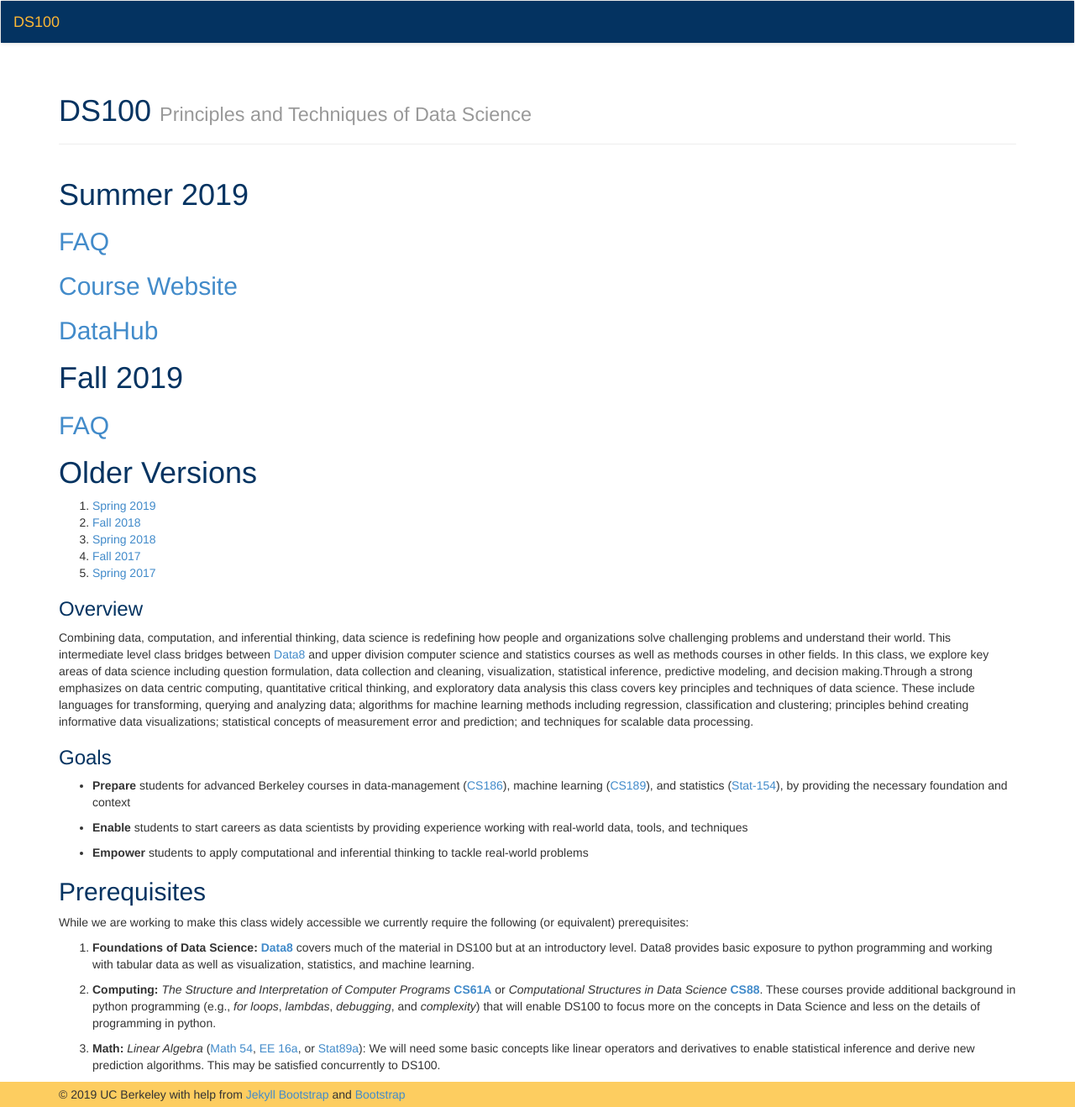
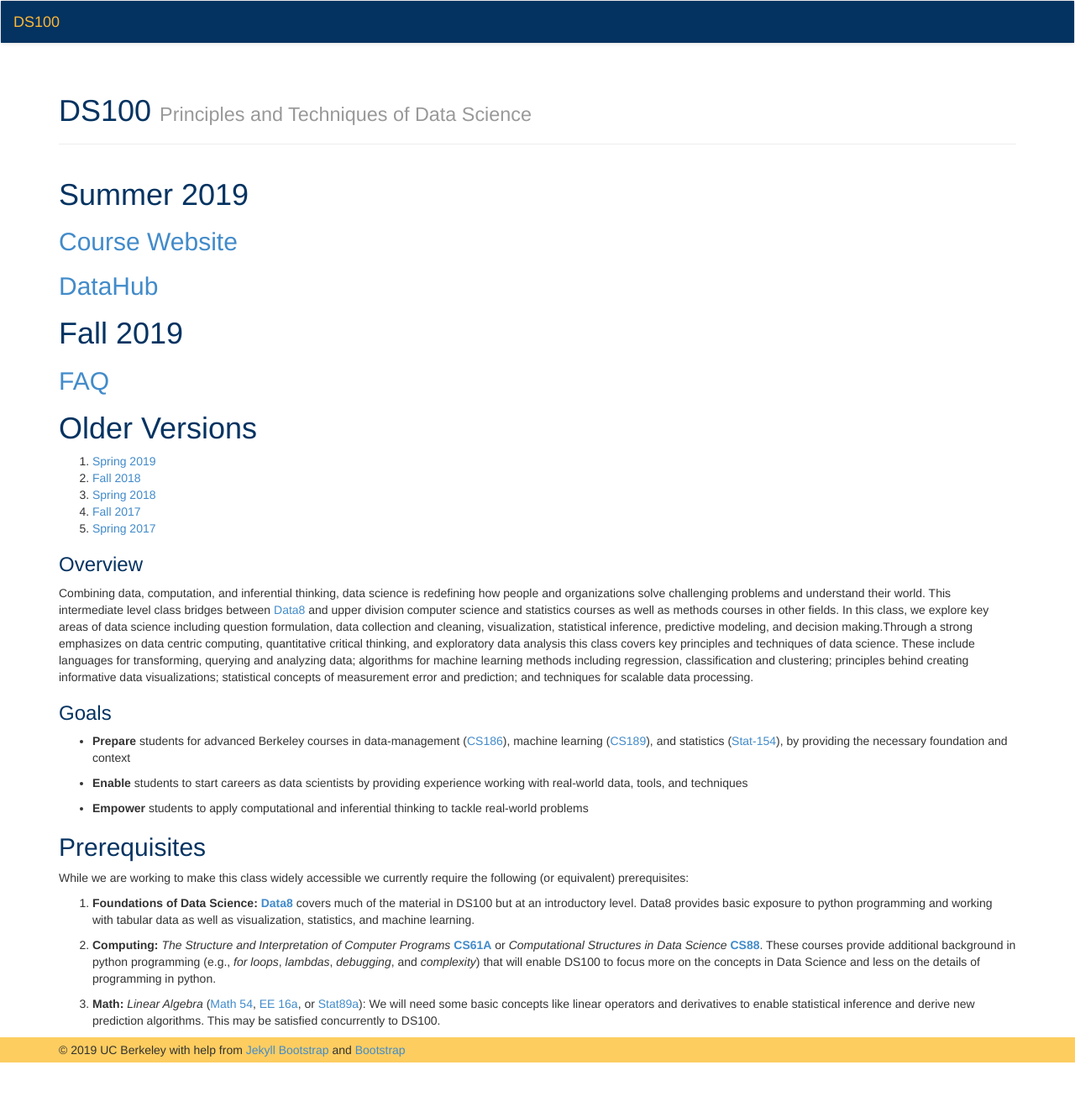
Before and after one commit to DS-100/DS-100.github.io, a Jekyll site: the page built from index.md, in a window 1280 px wide. Shown: the whole page at 84% size. Built offline with Jekyll 4.4.1, drawn with Linux system fonts in a browser that asks for light colours; nearby versions of some CDN libraries; after the commit the page ends 1265 px from its top, so only the background shows below that.

Commit message:
Remove su19-faq link

```diff
--- a/index.md
+++ b/index.md
@@ -8,8 +8,6 @@ order: 1
 {% include JB/setup %}
 
 # Summer 2019
-
-## [FAQ](su19faq)
 
 ## [Course Website](su19)
 
```
